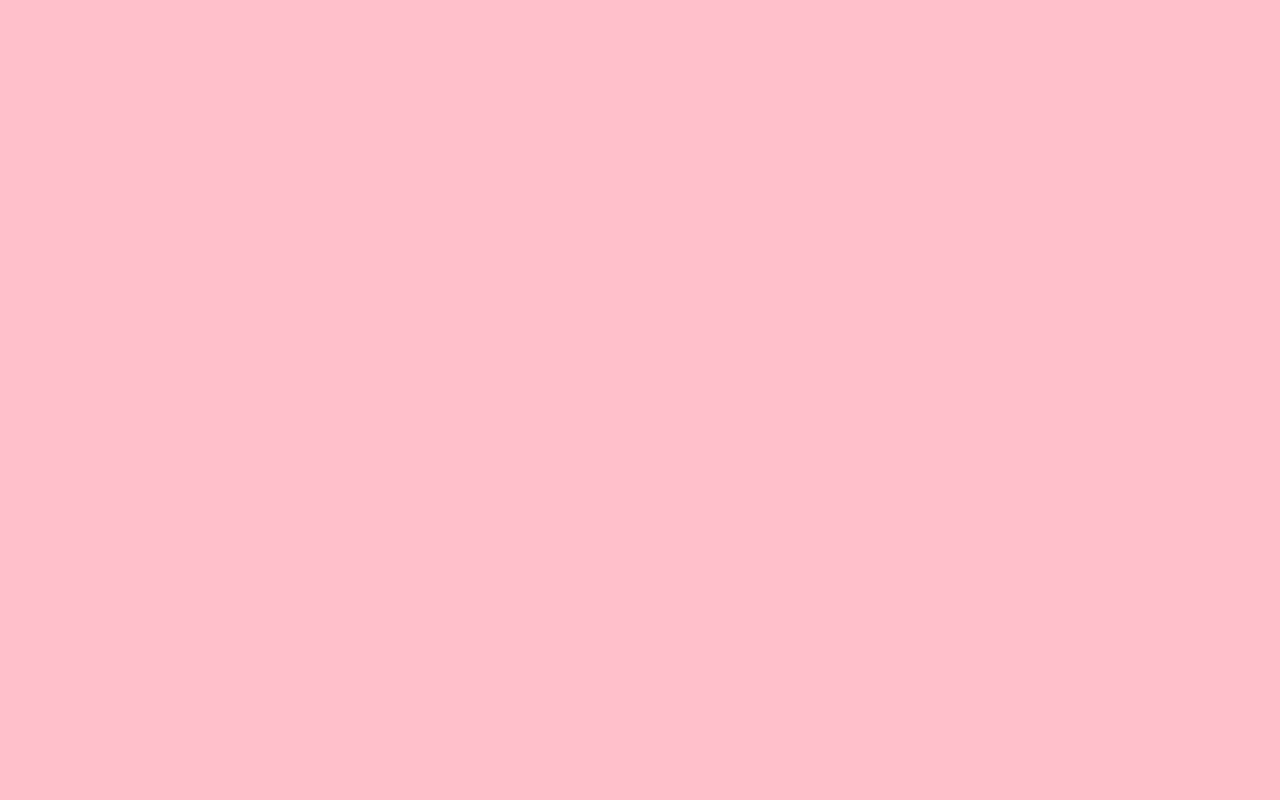
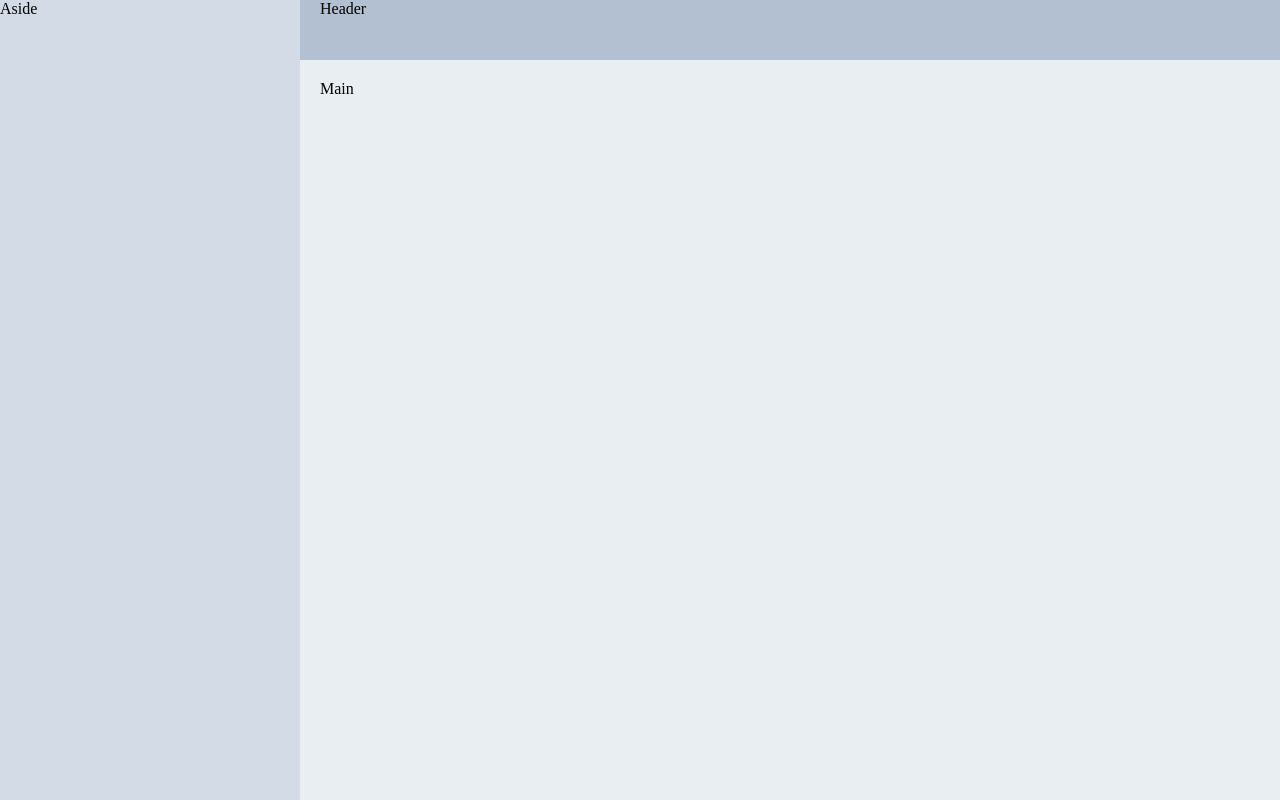
Before and after one commit to caianan/toutiao-publish-admin, a Vue app: page /#/ in a window 1280 px wide. Built offline with nearby package versions, Linux system fonts and the light colour scheme.

Commit message:
layout布局

```diff
--- a/src/router/index.js
+++ b/src/router/index.js
@@ -1,6 +1,8 @@
 import Vue from 'vue'
 import VueRouter from 'vue-router'
 import Login from '@/views/login'
+import Home from '@/views/home'
+import Layout from '@/views/layout'
 Vue.use(VueRouter)
 
 // 路由配置表
@@ -9,6 +11,22 @@ const routes = [
     path: '/login',
     name: 'login',
     component: Login
+  },
+  {
+    path: '/',
+    // 命名路由 layout 有一个默认子路由，这个名字没有意义
+    // 正确的做法是：如果有默认子路由，就不要给父路由起名字
+    // 默认子路由只有一个
+    // name: 'layout',
+    component: Layout,
+    children: [
+      {
+        // 子路由
+        path: '', // path为空，会默认作为子路由渲染
+        name: 'home',
+        component: Home
+      }
+    ]
   }
 ]
 
--- a/src/styles/index.less
+++ b/src/styles/index.less
@@ -1,4 +1 @@
 // 全局样式文件
-body {
-    background-color: pink;
-}
--- /dev/null
+++ b/src/views/home/index.vue
@@ -0,0 +1,21 @@
+<template>
+  <div class="home-container">首页</div>
+</template>
+<script>
+export default {
+  // 给一个组件起一个名字是非常有意义的，尽量不要让组件的名字重复
+  name: 'HomeIndex',
+  components: {},
+  props: {},
+  data () {
+    return {}
+  },
+  computed: {},
+  watch: {},
+  created () {},
+  mounted () {},
+  methods: {}
+}
+</script>
+
+<style scoped lang="less"></style>
--- /dev/null
+++ b/src/views/layout/index.vue
@@ -0,0 +1,52 @@
+<template>
+  <el-container class="layout-container">
+    <el-aside
+      class="aside"
+      width="300px"
+    >Aside</el-aside>
+    <el-container>
+      <el-header
+        class="header"
+      >Header</el-header>
+      <el-main
+        class="main"
+      >Main</el-main>
+    </el-container>
+  </el-container>
+</template>
+<script>
+export default {
+  name: 'LayoutIndex',
+  components: {},
+  props: {},
+  data () {
+    return {}
+  },
+  computed: {},
+  watch: {},
+  created () {},
+  mounted () {},
+  methods: {}
+}
+</script>
+
+<style scoped lang="less">
+.layout-container {
+  position: fixed;
+  left: 0px;
+  right: 0px;
+  top: 0px;
+  bottom: 0px;
+}
+.aside {
+  background-color: #D3DCE6;
+}
+
+.header {
+  background-color: #B3C0D1;
+}
+
+.main {
+  background-color: #E9EEF3;
+}
+</style>
--- a/src/views/login/index.vue
+++ b/src/views/login/index.vue
@@ -145,6 +145,11 @@ export default {
         })
         // 关闭loading
         this.loginLoading = false
+        // 跳转到首页
+        // this.$router.push('/')
+        this.$router.push({
+          name: 'home'
+        })
       }).catch(err => {
         console.log('登陆失败', err)
         // 登陆失败，catch用来捕获异常
```
